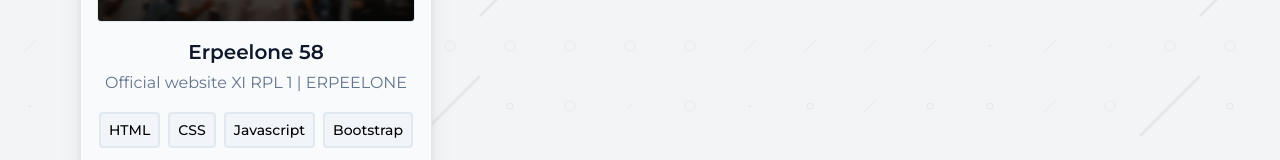
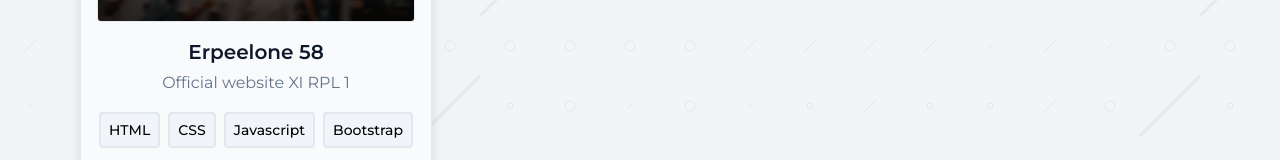
Before and after one commit to adiiaryasutaa/personal-website, a Vue app: page /project in a window 1280 px wide. Shown: the part 1404-1564 px from the top of the page. Built offline with nearby package versions, Linux system fonts and the light colour scheme.

Commit message:
Change project title and description to its localization

```diff
--- a/src/data/index.js
+++ b/src/data/index.js
@@ -31,55 +31,55 @@
 export const projects = [
 	new Project(
 		'src/assets/imgs/projects/reaction-timer.png',
-		'Reaction Time',
-		'Reaction Timer powered by Vue 3 and TailwindCSS',
+		'project.reaction-timer.title',
+		'project.reaction-timer.description',
 		['Vue', 'TailwindCSS'],
 		'https://github.com/adiiaryasutaa/reaction-timer',
 		'https://cecep-reaction-timer.vercel.app',
 	),
 	new Project(
 		'src/assets/imgs/projects/rps-game.png',
-		'RPS Game',
-		'A game I made, while waiting for the teacher to finish the meeting',
+		'project.rps-game.title',
+		'project.rps-game.description',
 		['HTML', 'Javascript', 'API', 'TailwindCSS'],
 		'https://github.com/adiiaryasutaa/rps-game',
 		'https://adiiaryasutaa.github.io/rps-game',
 	),
 	new Project(
 		null,
-		'Aplikasi Kasir',
-		'Aplikasi kasir',
+		'project.aplikasi-kasir.title',
+		'project.aplikasi-kasir.description',
 		['Java', 'Gson'],
 		'https://github.com/adiiaryasutaa/aplikasi-kasir',
 	),
 	new Project(
 		'src/assets/imgs/projects/get-anime-quote.png',
-		'Get Anime Quote',
-		'Get cool anime quote',
+		'project.get-anime-quote.title',
+		'project.get-anime-quote.description',
 		['HTML', 'Javascript', 'API', 'TailwindCSS'],
 		'https://github.com/adiiaryasutaa/get-anime-quote',
 		'https://getanimequote.vercel.app',
 	),
 	new Project(
 		'src/assets/imgs/projects/skenmath.png',
-		'SkenMath',
-		'Belajar matematika untuk SMA/SMK',
+		'project.skenmath.title',
+		'project.skenmath.description',
 		['HTML', 'CSS', 'Javascript', 'Bootstrap'],
 		'https://github.com/adiiaryasutaa/skenmath',
 		'https://skenmath.vercel.app',
 	),
 	new Project(
 		'src/assets/imgs/projects/sejarahku.png',
-		'Sejarahku',
-		'Sebuah website untuk mempelajari sejarah',
+		'project.sejarahku.title',
+		'project.sejarahku.description',
 		['HTML', 'CSS', 'Javascript'],
 		'https://github.com/adiiaryasutaa/sejarahku',
 		'https://adiiaryasutaa.github.io/sejarahku',
 	),
 	new Project(
 		'src/assets/imgs/projects/erpeelone58.png',
-		'Erpeelone 58',
-		'Official website XI RPL 1 | ERPEELONE',
+		'project.erpeelone-58.title',
+		'project.erpeelone-58.description',
 		['HTML', 'CSS', 'Javascript', 'Bootstrap'],
 		'https://github.com/adiiaryasutaa/erpeelone-58',
 		'https://erpeelone58.vercel.app',
```
